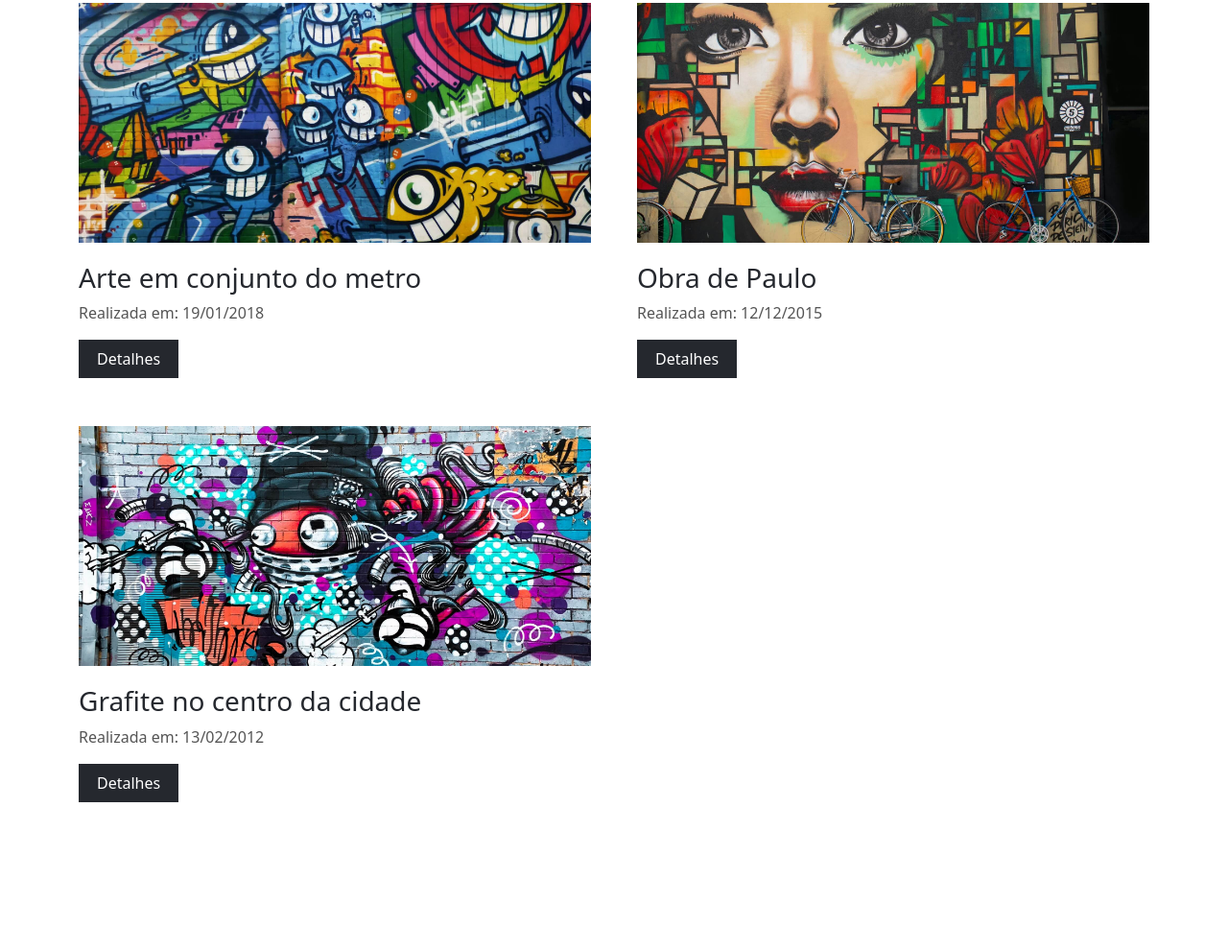
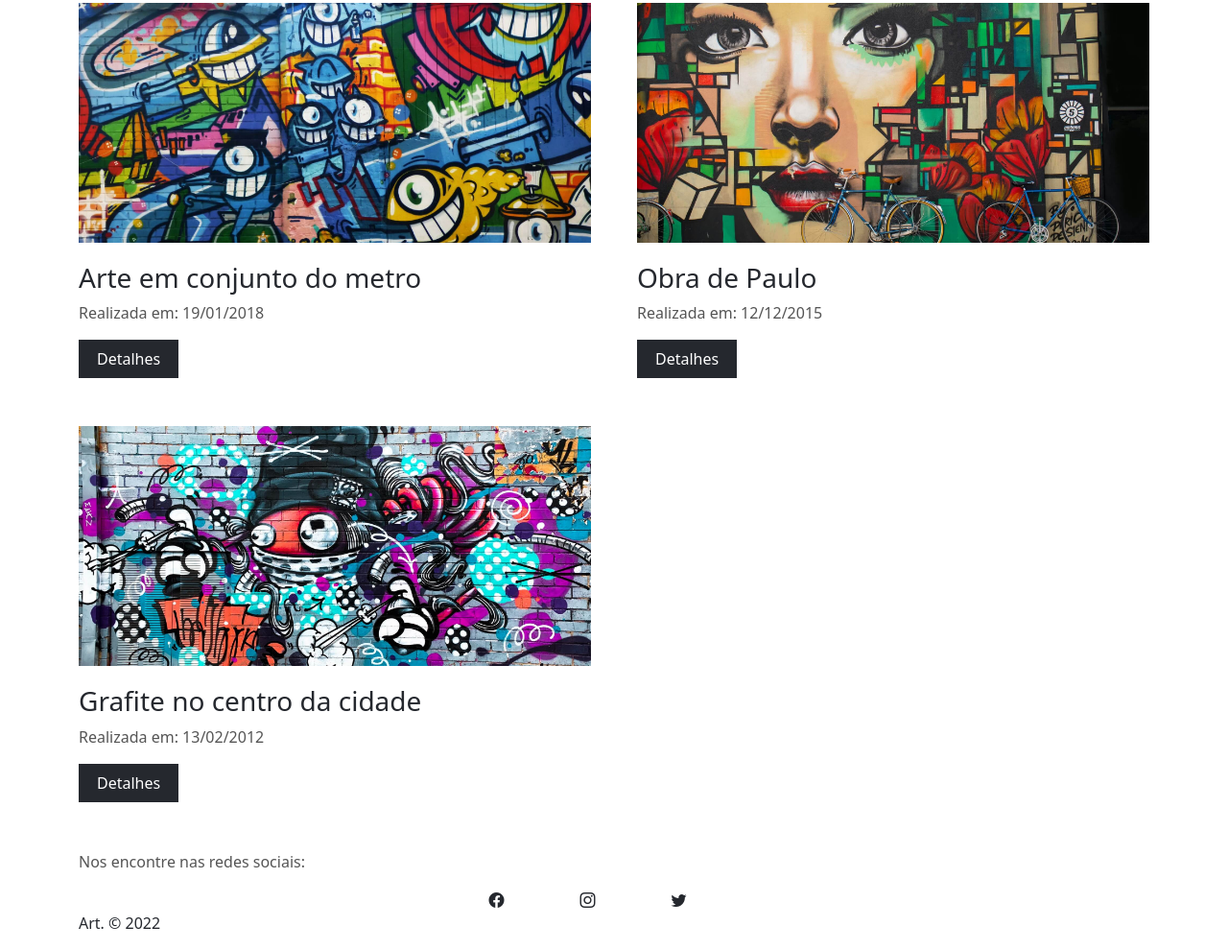
Before and after one commit to Pedro-HenriqueB/Bootstrap5, a plain HTML site: page 5_art/index.html in a window 1280 px wide. Shown: the part 1152-2142 px from the top of the page at 96% size. Before the commit the page ends 2038 px from the top, so only its background shows below. Drawn offline with nearby package versions, Linux system fonts and the light colour scheme.

Commit message:
Estruturacao do Footer

```diff
--- a/5_art/index.html
+++ b/5_art/index.html
@@ -81,5 +81,21 @@
 			</div>
 		</div>
 	</div>
+	<!-- FOOTER -->
+	<footer class="container">
+		<p class="secondary-color">Nos encontre nas redes sociais:</p>
+		<div class="row justify-content-center" id="social-icons-container">
+			<div class="col-1">
+				<a href="#"><i class="bi bi-facebook -secondary-color"></i></a>
+			</div>
+			<div class="col-1">
+				<a href="#"><i class="bi bi-instagram -secondary-color"></i></a>
+			</div>
+			<div class="col-1">
+				<a href="#"><i class="bi bi-twitter -secondary-color"></i></a>
+			</div>
+		</div>
+		<p>Art. &copy; 2022</p>
+	</footer>
 </body>
 </html>
```
